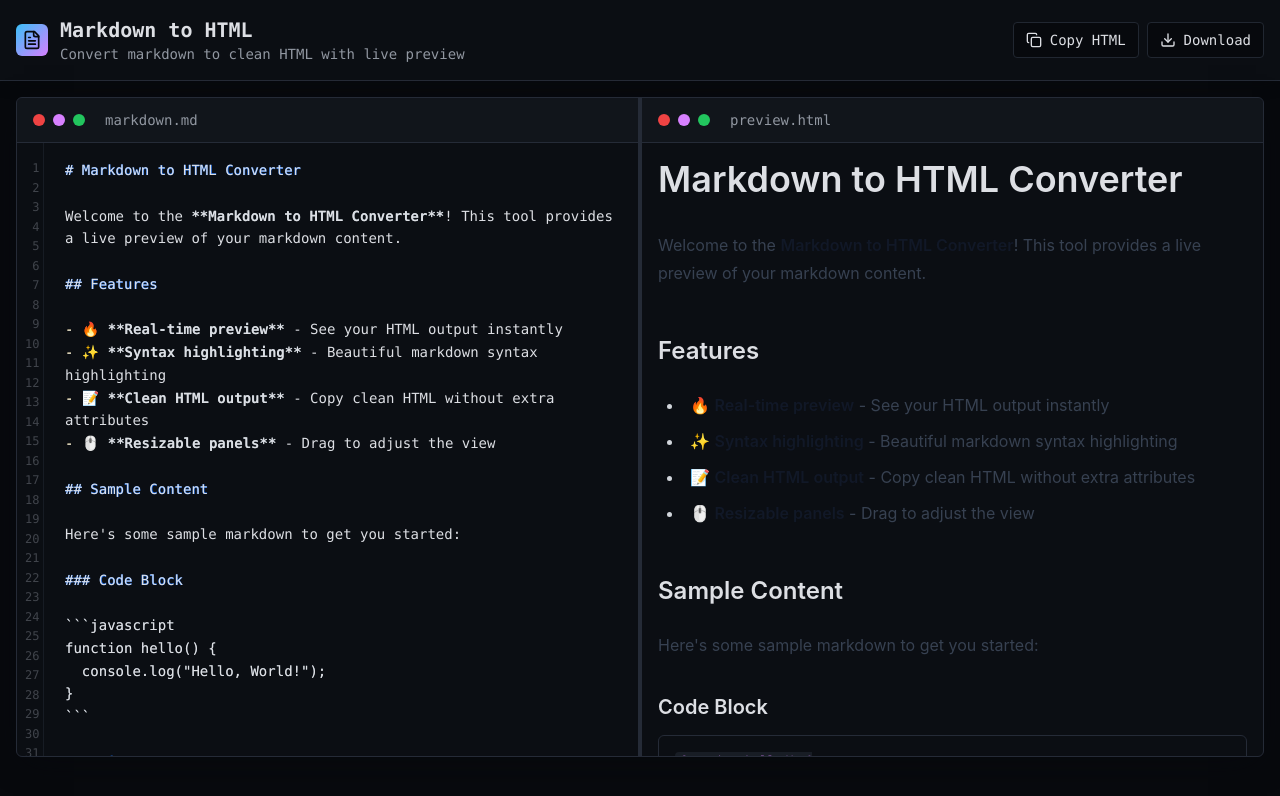
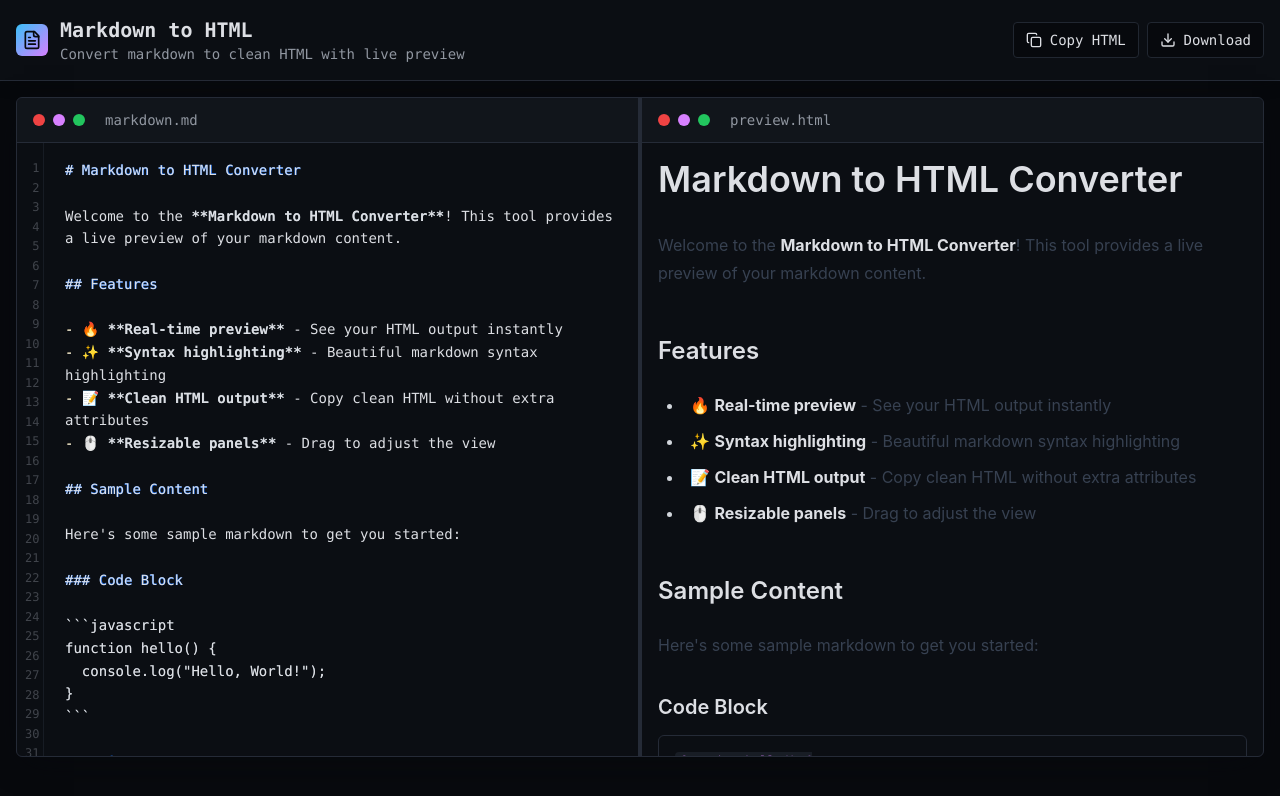
Before and after one commit to Nandan1996/rich-text, a React (Vite) app: page / in a window 1280 px wide. Shown: the top 796 px of the page. Built offline with nearby package versions, Linux system fonts and the light colour scheme.

Commit message:
Adjust contrast for visibility
Adjust the contrast of the application to improve the visibility of bold content.

```diff
--- a/src/index.css
+++ b/src/index.css
@@ -207,6 +207,18 @@
     font-weight: 600;
   }
 
+  .prose strong,
+  .prose b {
+    color: hsl(var(--foreground));
+    font-weight: 700;
+  }
+
+  .prose em,
+  .prose i {
+    color: hsl(var(--foreground));
+    font-style: italic;
+  }
+
   .prose a {
     color: hsl(var(--primary));
     text-decoration: underline;
```
